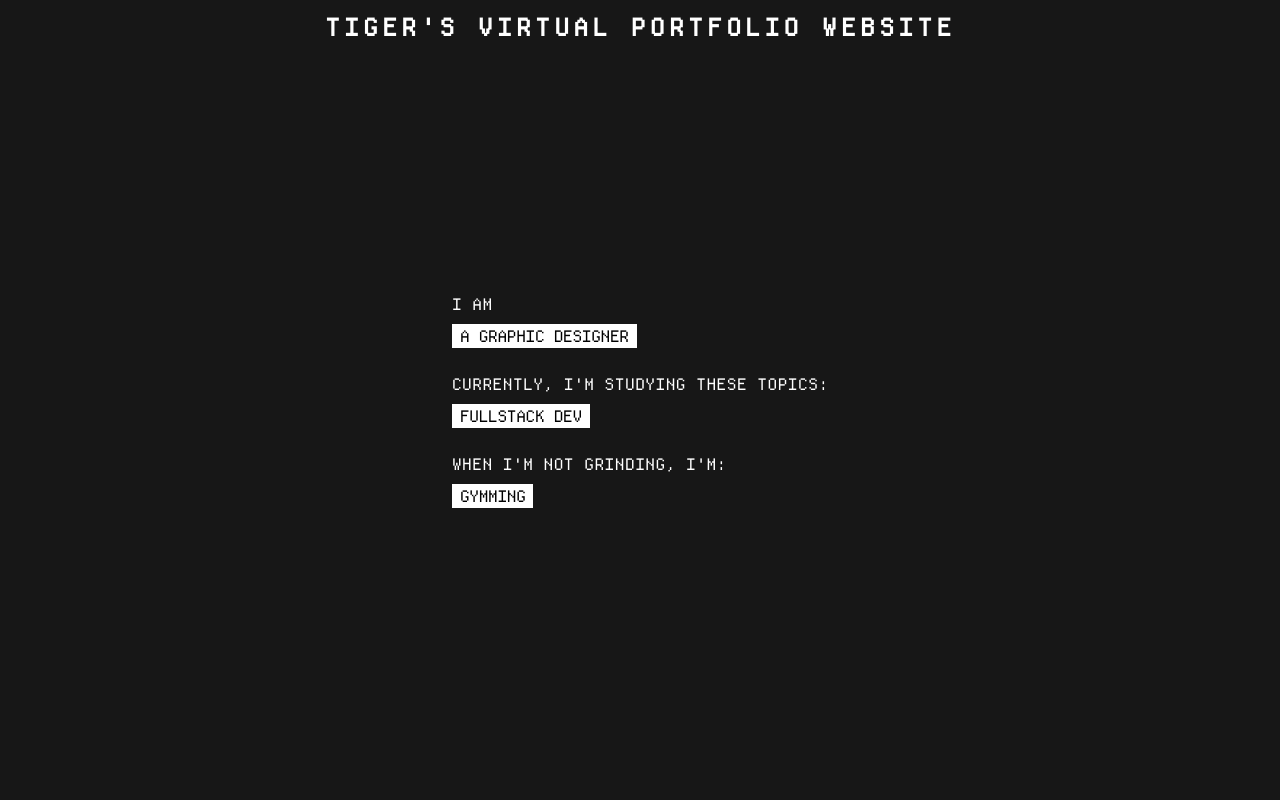
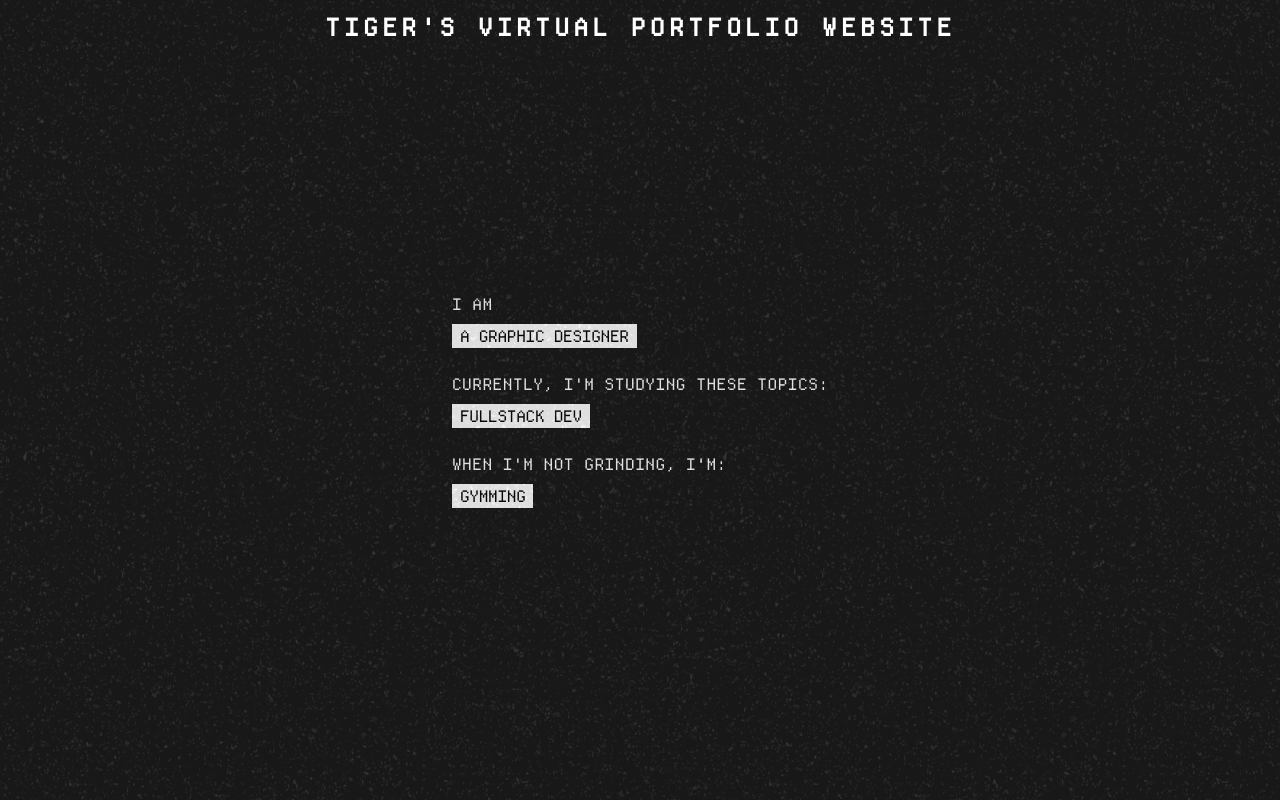
Before and after one commit to T0raT/T0raT.github.io, a Next.js app: page /about in a window 1280 px wide. Built offline with nearby package versions, Linux system fonts and the light colour scheme.

Commit message:
feat: added back fuzzy overlay

```diff
--- a/app/util/FuzzyOverlay.ts
+++ b/app/_components/FuzzyOverlay.tsx
@@ -17,7 +17,7 @@ const FuzzyOverlay = () => {
     }
   }, []);
 
-  return null;
+  return <div className="fuzzy-overlay"></div>;
 };
 
 export default FuzzyOverlay;
--- a/app/layout.tsx
+++ b/app/layout.tsx
@@ -1,6 +1,7 @@
 import type { Metadata } from "next";
 import localFont from "next/font/local";
 import Header from "./_components/Header";
+import FuzzyOverlay from "./_components/FuzzyOverlay";
 import "./globals.css";
 
 export const metadata: Metadata = {
@@ -43,10 +44,15 @@ export default function RootLayout({
       <body
         className={`${vcrFont.variable} ${departFont.variable} antialiased`}
       >
+        {/* Site shell */}
         <div className="relative isolate overflow-hidden z-0 font-(family-name:--font-departure)">
           <Header />
-          <div className="flex min-h-dvh min-w-dvw mx-auto  z-10">
+          <div className="flex min-h-dvh min-w-dvw mx-auto z-10">
             {children}
+          </div>
+
+          <div className="fuzzy-container">
+            <FuzzyOverlay />
           </div>
         </div>
       </body>
```
